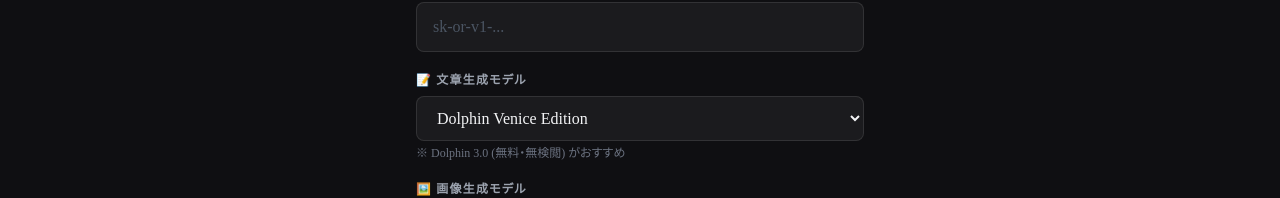
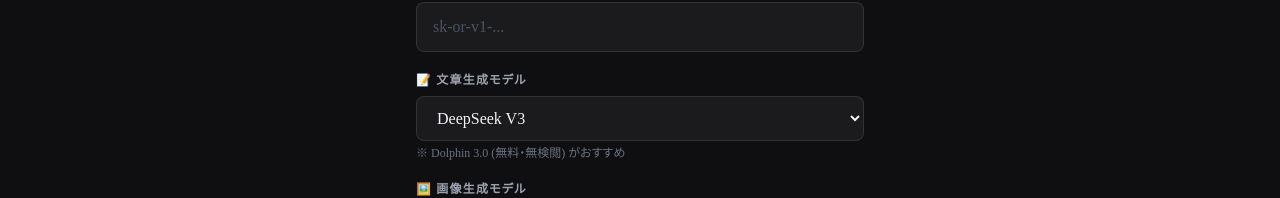
Before and after one commit to kjmanz/TTgame, a React (Vite) app: page / in a window 1280 px wide. Shown: the part 438-636 px from the top of the page. Built offline with nearby package versions, Linux system fonts and the light colour scheme; a web font is replaced by a local one.

Commit message:
fix: enforce 3000 chars per part, dynamic choices, use only DeepSeek V3 and Grok 4.1

```diff
--- a/components/ApiKeyScreen.tsx
+++ b/components/ApiKeyScreen.tsx
@@ -4,62 +4,20 @@
 const MODEL_STORAGE_KEY = 'openrouter_model';
 const IMAGE_MODEL_STORAGE_KEY = 'openrouter_image_model';
 
-// 利用可能な文章生成モデル一覧（エロ小説向け・無検閲モデル）
-// ※価格順：安い順に並んでいます
+// 利用可能な文章生成モデル一覧
+// ※推奨モデルのみに絞っています
 export const AVAILABLE_TEXT_MODELS = [
   {
-    id: 'cognitivecomputations/dolphin-mistral-24b-venice-edition:free',
-    name: 'Dolphin Venice Edition',
-    description: '無検閲、NSFW対応、おすすめ',
-    price: '無料'
+    id: 'deepseek/deepseek-chat-v3-0324',
+    name: 'DeepSeek V3',
+    description: '高品質、日本語OK、安定して3000文字出力',
+    price: '$0.55/M'
   },
   {
-    id: 'gryphe/mythomax-l2-13b',
-    name: 'MythoMax 13B',
-    description: 'ファンタジー・ロマンス特化、無検閲',
-    price: '$0.06/M (最安)'
-  },
-  {
-    id: 'mancer/weaver',
-    name: 'Mancer Weaver',
-    description: 'ロールプレイ・物語向け、無検閲',
-    price: '$0.11/M'
-  },
-  {
-    id: 'neversleep/noromaid-20b',
-    name: 'Noromaid 20B',
-    description: 'ロマンス・エロ特化、無検閲',
-    price: '$0.15/M'
-  },
-  {
-    id: 'thedrummer/rocinante-12b',
-    name: 'Rocinante 12B',
-    description: 'クリエイティブ文章、無検閲',
-    price: '$0.18/M'
-  },
-  {
-    id: 'thedrummer/cydonia-24b-v4.1',
-    name: 'Cydonia 24B V4.1',
-    description: '高品質エロ小説、無検閲、日本語OK',
-    price: '$0.24/M'
-  },
-  {
-    id: 'thedrummer/skyfall-36b-v2',
-    name: 'Skyfall 36B V2',
-    description: 'ロールプレイ特化、無検閲',
-    price: '$0.30/M'
-  },
-  {
-    id: 'thedrummer/anubis-70b-v1.1',
-    name: 'Anubis 70B V1.1',
-    description: '最高品質、長文得意、無検閲',
-    price: '$0.48/M'
-  },
-  {
-    id: 'deepseek/deepseek-chat-v3-0324',
-    name: 'DeepSeek Chat V3',
-    description: '高品質、日本語OK',
-    price: '$0.55/M'
+    id: 'x-ai/grok-4.1-fast',
+    name: 'Grok 4.1 Fast',
+    description: '高速、高品質、無検閲、日本語OK',
+    price: '$3/M'
   }
 ];
 
--- a/services/openRouterService.ts
+++ b/services/openRouterService.ts
@@ -119,6 +119,15 @@
 - **正しい例**: 「彼女の胸を揉む」「クンニをする」「バックで挿入する」「耳元で囁く」
 - **間違った例（禁止）**: 「もっと感じる」「快感に身を任せる」「彼に委ねる」← これは女性目線なのでNG
 
+**【最重要：選択肢の固定化禁止】**
+- **毎回必ず、現在の状況・文脈に合わせて5つの新しい選択肢を生成してください。**
+- **前回と同じ選択肢を使い回すことは厳禁です。**
+- **物語の進行状況に応じて選択肢を変化させてください：**
+  - 序盤（会話中）: 「手を握る」「肩を抱く」「二人きりになれる場所に誘う」
+  - 前戯中: 「胸を揉む」「キスをする」「服を脱がせる」「クリトリスを責める」
+  - 挿入中: 「もっと激しく突く」「体位を変える」「焦らす」「中で出す」
+  - 絶頂後: 「二回戦に持ち込む」「別の体位を試す」「休憩して会話する」
+
 ユーザーに提示する5つの選択肢は、単なる「続ける」「激しくする」といった抽象的なものではなく、**具体的な性的なアクション**を提案してください。
 同じような選択肢を並べず、以下のカテゴリから分散させて作成してください。
 
@@ -129,6 +138,7 @@
 
 **禁止**: 「様子を見る」「愛撫する」のような曖昧でつまらない選択肢は作らないでください。
 **禁止**: 女性目線の選択肢（「感じる」「委ねる」「イく」など）は絶対に作らないでください。
+**禁止**: 前回と同じ選択肢を繰り返すことは禁止です。毎回新しい選択肢を考えてください。
 
 【出力形式】
 必ず以下のJSON形式で出力してください。JSONのみを出力し、それ以外のテキストは含めないでください。
@@ -218,9 +228,17 @@
 2. JSONの \`location\` フィールドには、移動後の新しい場所を出力してください。
 3. 絶頂シーンを描く場合は、単調な「あ」の連呼を避け、リアルな喘ぎ（オホ声、呼吸音、嗚咽）で表現してください。
 4. 必ずJSON形式で出力してください。
-5. **【最重要・文字数厳守】出力テキストは「必ず3000文字以上」にしてください。これは絶対に守るべき最優先ルールです。**
-6. **【警告】章やパートが進むにつれて文字数が減少する傾向があります。Part1でもPart20でも、常に同じ3000文字以上を維持してください。**
-7. **文字数を稼ぐコツ**: 擬音を多用する、喘ぎ声を詳細に描写する、身体の反応を細かく描写する、心理描写を追加する。
+
+**【最最重要・絶対遵守】文字数ルール**
+- **出力テキストは「必ず3000文字以上」にしてください。**
+- **現在Part${part}ですが、Part1でもPart50でも、常に同じ3000文字以上を維持してください。**
+- **話が進むにつれて文字数が減る傾向がありますが、それは絶対に禁止です。**
+- **文字数が足りない場合**: 擬音を大量に追加、喘ぎ声を詳細に、身体の反応を細かく、心理描写を追加。
+
+**【最重要・選択肢ルール】**
+- **5つの選択肢は、現在の状況に合わせて毎回新しく生成してください。**
+- **前回と同じ選択肢を繰り返すことは禁止です。**
+- **現在の場面に最も適切な具体的アクションを提案してください。**
 
 ${(chapter === 1 && part <= 2) ? `
 6. **【序盤の特別制限（重要）】現在は物語の導入部（Part${part}）です。**
```
